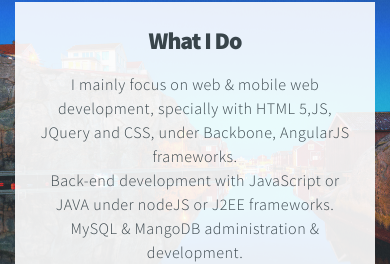
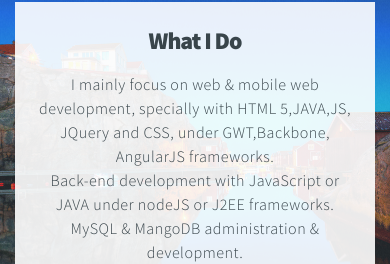
Before and after one commit to SammiTom/SammiTom, a plain HTML site: page index.html in a window 390 px wide. Shown: the part 580-844 px from the top of the page. Drawn offline with Linux system fonts and the light colour scheme.

Commit message:
Update index.html

```diff
--- a/index.html
+++ b/index.html
@@ -66,7 +66,7 @@
 					<header>
 						<h2>What I Do</h2>
 					</header>
-					<p> I mainly focus on web & mobile web development, specially with HTML                       5,JS, JQuery and CSS, under Backbone, AngularJS frameworks. <br/>
+					<p> I mainly focus on web & mobile web development, specially with HTML                       5,JAVA,JS, JQuery and CSS, under GWT,Backbone, AngularJS frameworks. <br/>
 					   	Back-end development with JavaScript or JAVA under nodeJS or J2EE frameworks.
 					   <br/>
 					   	MySQL & MangoDB administration & development.
```
